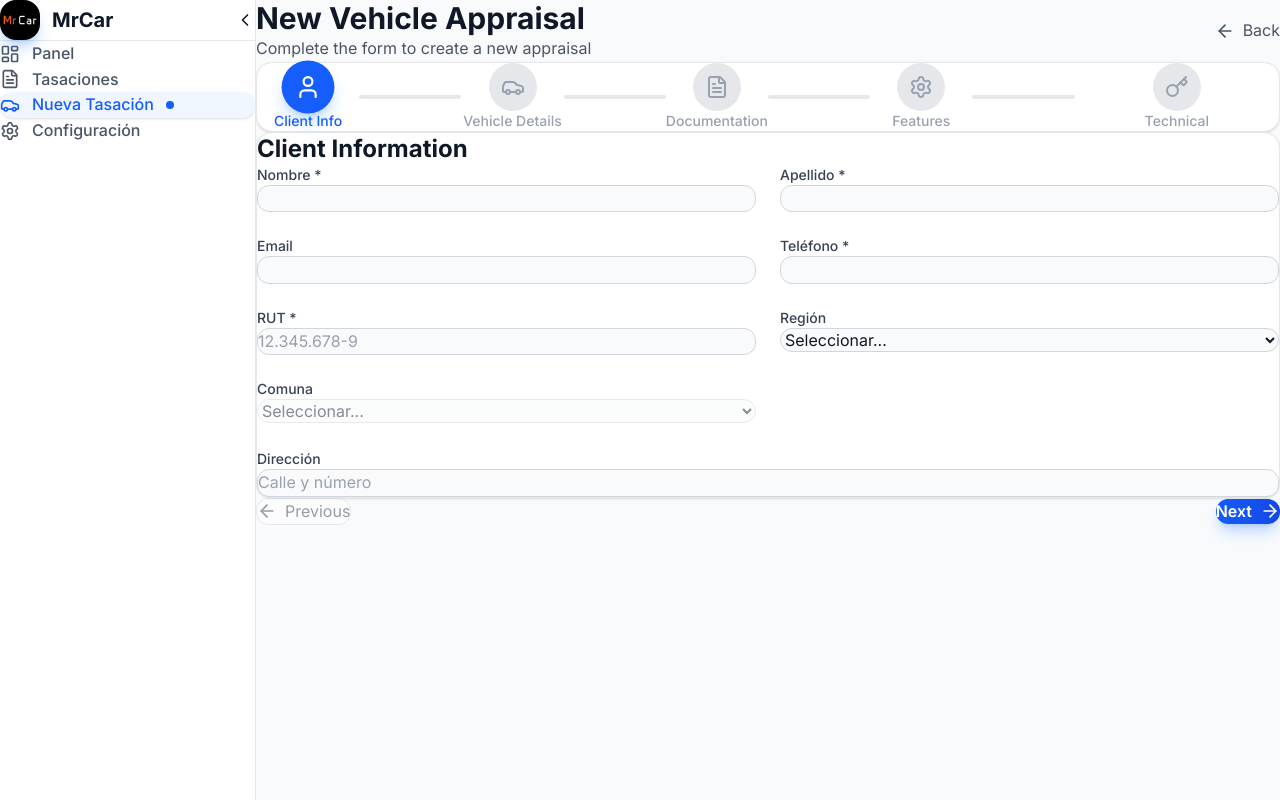
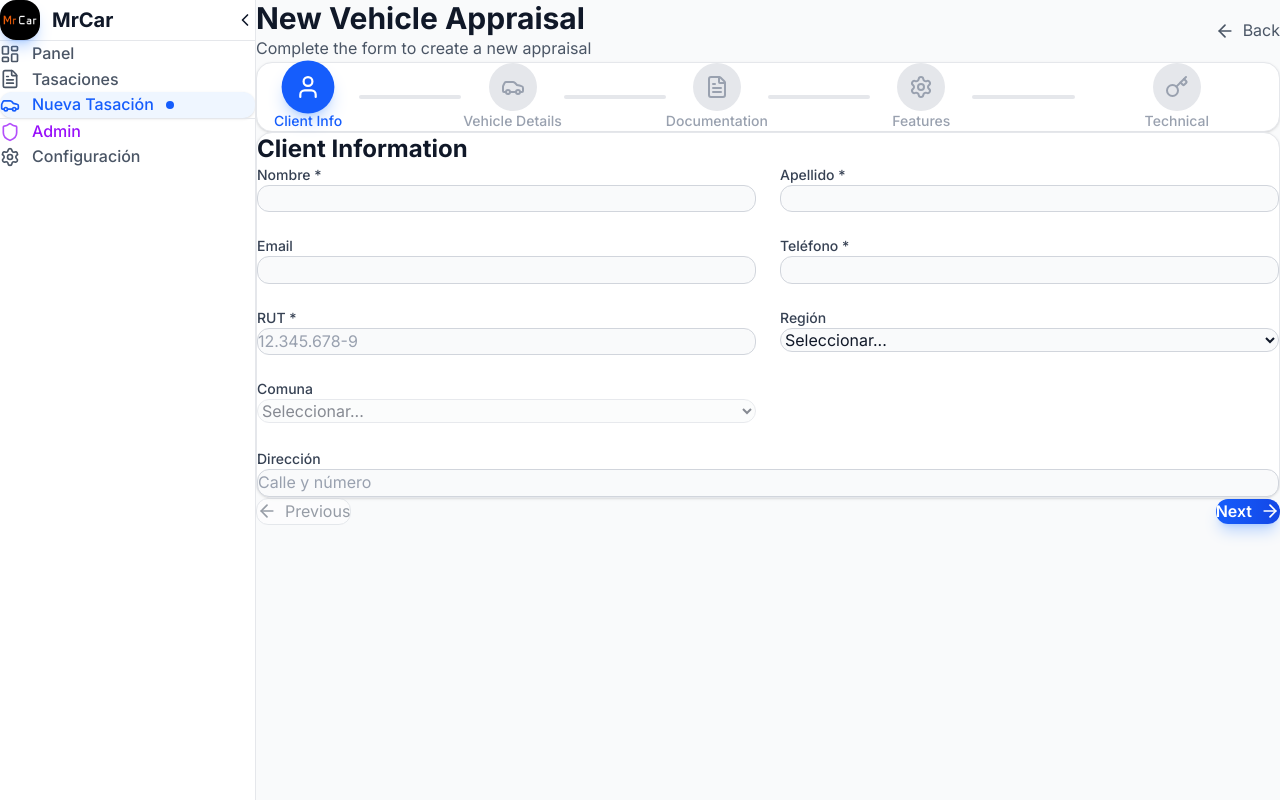
Before and after one commit to dryanez/mrcar, a Next.js app: page /dashboard/appraisals/new in a window 1280 px wide. Built offline with nearby package versions, Linux system fonts and the light colour scheme.

Commit message:
feat: add admin navigation to sidebar and redesign admin layout with beautiful card navigation

```diff
--- a/app/admin/(protected)/layout.tsx
+++ b/app/admin/(protected)/layout.tsx
@@ -72,6 +72,58 @@
                 </div>
             </nav>
 
+            {/* Quick Navigation Cards */}
+            <div className="bg-gradient-to-r from-purple-600 to-blue-600 border-b border-gray-200 dark:border-gray-800">
+                <div className="max-w-7xl mx-auto px-4 sm:px-6 lg:px-8 py-6">
+                    <div className="grid grid-cols-1 md:grid-cols-3 gap-4">
+                        <Link
+                            href="/admin/dashboard"
+                            className="group bg-white/10 backdrop-blur-sm hover:bg-white/20 border border-white/20 rounded-xl p-4 transition-all hover:scale-[1.02] hover:shadow-lg"
+                        >
+                            <div className="flex items-center gap-4">
+                                <div className="p-3 bg-white/20 rounded-lg group-hover:bg-white/30 transition-colors">
+                                    <LayoutDashboard className="w-6 h-6 text-white" />
+                                </div>
+                                <div>
+                                    <h3 className="text-white font-semibold">Dashboard</h3>
+                                    <p className="text-white/80 text-sm">Resumen general</p>
+                                </div>
+                            </div>
+                        </Link>
+
+                        <Link
+                            href="/admin/users"
+                            className="group bg-white/10 backdrop-blur-sm hover:bg-white/20 border border-white/20 rounded-xl p-4 transition-all hover:scale-[1.02] hover:shadow-lg"
+                        >
+                            <div className="flex items-center gap-4">
+                                <div className="p-3 bg-white/20 rounded-lg group-hover:bg-white/30 transition-colors">
+                                    <Users className="w-6 h-6 text-white" />
+                                </div>
+                                <div>
+                                    <h3 className="text-white font-semibold">Usuarios</h3>
+                                    <p className="text-white/80 text-sm">Gestionar equipo</p>
+                                </div>
+                            </div>
+                        </Link>
+
+                        <Link
+                            href="/admin/analytics"
+                            className="group bg-white/10 backdrop-blur-sm hover:bg-white/20 border border-white/20 rounded-xl p-4 transition-all hover:scale-[1.02] hover:shadow-lg"
+                        >
+                            <div className="flex items-center gap-4">
+                                <div className="p-3 bg-white/20 rounded-lg group-hover:bg-white/30 transition-colors">
+                                    <BarChart3 className="w-6 h-6 text-white" />
+                                </div>
+                                <div>
+                                    <h3 className="text-white font-semibold">Analíticas</h3>
+                                    <p className="text-white/80 text-sm">Reportes y stats</p>
+                                </div>
+                            </div>
+                        </Link>
+                    </div>
+                </div>
+            </div>
+
             {/* Main Content */}
             <main className="max-w-7xl mx-auto px-4 sm:px-6 lg:px-8 py-8">
                 {children}
--- a/components/layout/Sidebar.tsx
+++ b/components/layout/Sidebar.tsx
@@ -11,13 +11,15 @@
     Settings,
     Menu,
     X,
-    ChevronLeft
+    ChevronLeft,
+    Shield
 } from 'lucide-react'
 
 const navigation = [
     { name: 'Panel', href: '/dashboard', icon: LayoutDashboard },
     { name: 'Tasaciones', href: '/dashboard/appraisals', icon: FileText },
     { name: 'Nueva Tasación', href: '/dashboard/appraisals/new', icon: Car },
+    { name: 'Admin', href: '/admin/dashboard', icon: Shield, admin: true },
     { name: 'Configuración', href: '/dashboard/settings', icon: Settings },
 ]
 
@@ -82,28 +84,39 @@
                         {navigation.map((item) => {
                             const isActive = pathname === item.href
                             const Icon = item.icon
+                            const isAdmin = item.admin
 
                             return (
+                                <div key={item.name}>
+                                    {/* Add divider before admin */}
+                                    {isAdmin && (
+                                        <div className="my-2 border-t border-gray-200 dark:border-gray-700" />
+                                    )}
                                     <Link
-                                    key={item.name}
                                         href={item.href}
                                         onClick={() => setMobileOpen(false)}
                                         className={`
                     flex items-center gap-3 px-4 py-3 rounded-lg transition-all duration-200
                     ${isActive
-                                            ? 'bg-blue-50 dark:bg-blue-900/30 text-blue-600 dark:text-blue-400 shadow-sm'
+                                                ? isAdmin
+                                                    ? 'bg-purple-50 dark:bg-purple-900/30 text-purple-600 dark:text-purple-400 shadow-sm'
+                                                    : 'bg-blue-50 dark:bg-blue-900/30 text-blue-600 dark:text-blue-400 shadow-sm'
+                                                : isAdmin
+                                                    ? 'text-purple-600 dark:text-purple-400 hover:bg-purple-50 dark:hover:bg-purple-900/20'
                                                     : 'text-gray-600 dark:text-gray-400 hover:bg-gray-50 dark:hover:bg-gray-800'
                                             }
                     ${collapsed ? 'justify-center' : ''}
                   `}
                                         title={collapsed ? item.name : ''}
                                     >
-                                    <Icon className="w-5 h-5 flex-shrink-0" />
+                                        <Icon className={`w-5 h-5 flex-shrink-0 ${isAdmin && !isActive ? 'animate-pulse' : ''}`} />
                                         {!collapsed && <span className="font-medium">{item.name}</span>}
                                         {!collapsed && isActive && (
-                                        <div className="ml-auto w-2 h-2 bg-blue-600 rounded-full" />
+                                            <div className={`ml-auto w-2 h-2 rounded-full ${isAdmin ? 'bg-purple-600' : 'bg-blue-600'
+                                                }`} />
                                         )}
                                     </Link>
+                                </div>
                             )
                         })}
                     </nav>
```
Lines whose indentation alone changed are shown as unchanged.
